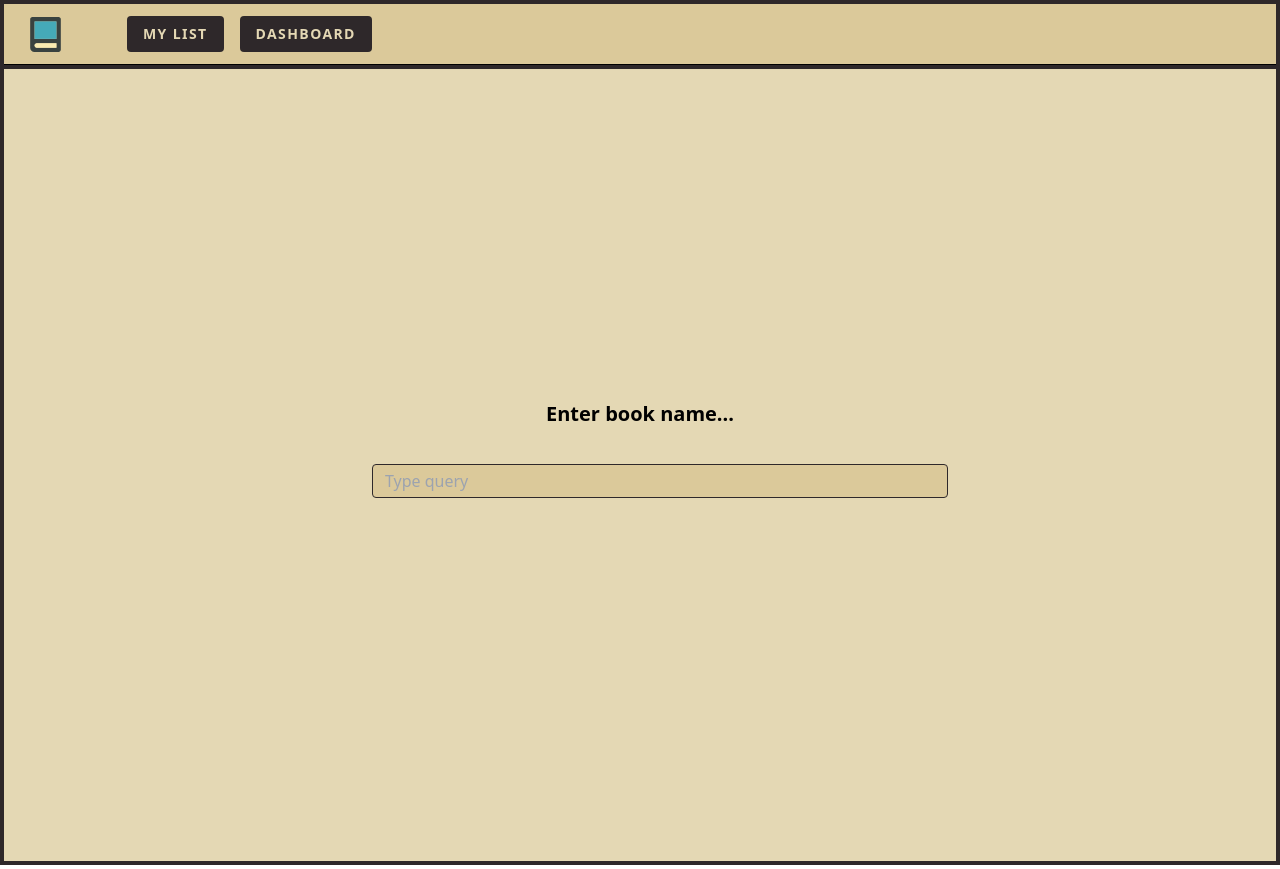
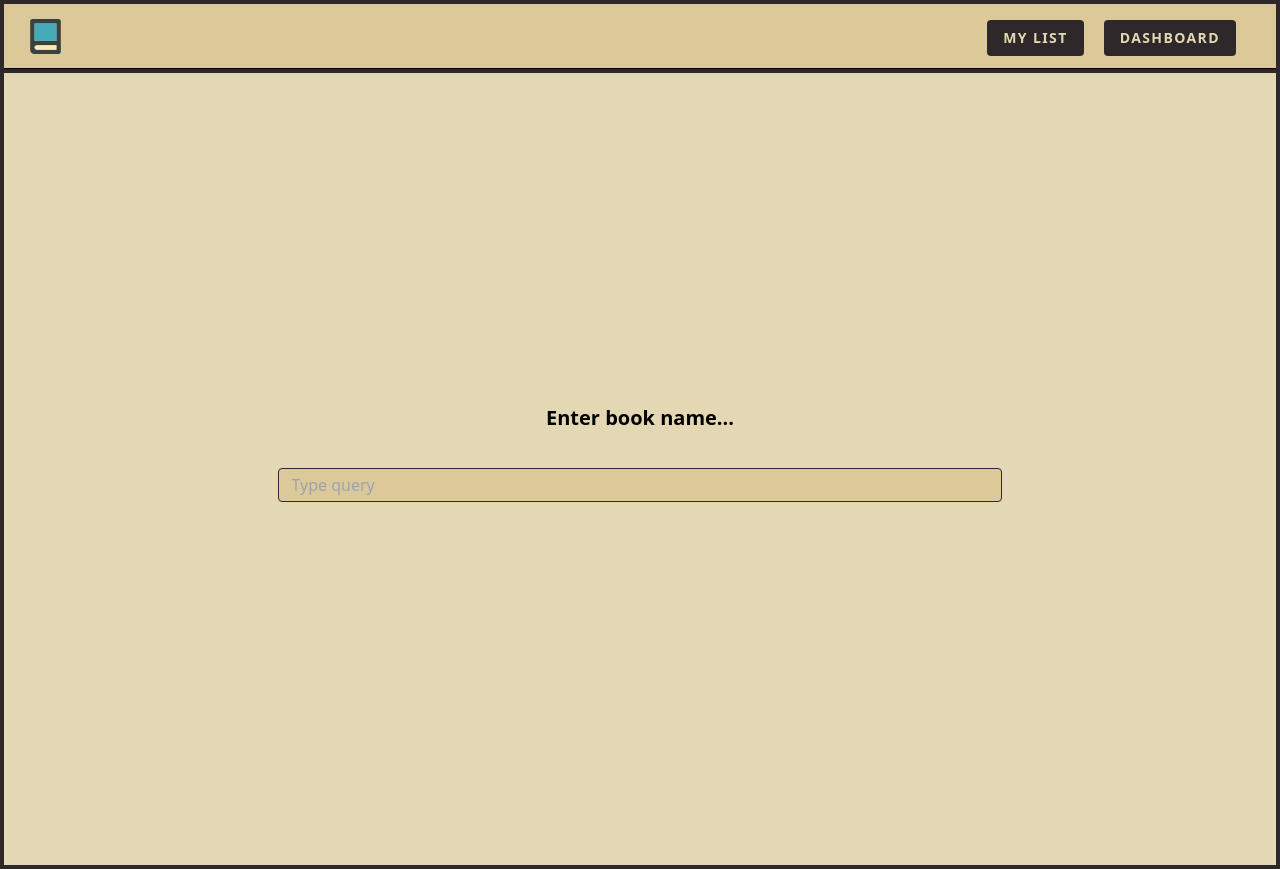
Before and after one commit to f-okd/book-tracker, a React (Vite) app: page / in a window 1280 px wide. Built offline with nearby package versions, Linux system fonts and the light colour scheme.

Commit message:
fixed styling issues + added buttons to search results

```diff
--- a/src/Routes.tsx
+++ b/src/Routes.tsx
@@ -1,7 +1,7 @@
 import Error from './common/Error/Error';
 import Layout from './common/Layout/Layout';
-import Dashboard from './modules/Dashboard/Dashboard';
-import Home from './modules/Home/home/components/Home';
+import Home from './modules/home/home/components/Home';
+import Dashboard from './modules/dashboard/Dashboard';
 
 // need to keep routes config separate so we can instantiate different types of routers for tests/production
 // see App.test.tsx for use with MemoryRouter
--- a/src/common/Button/Button.tsx
+++ b/src/common/Button/Button.tsx
@@ -5,30 +5,31 @@ interface IButton {
   children: string | ReactNode;
   disabled?: boolean;
   to?: string;
-  type: 'primary' | 'ternary'; // Allow "primary" or "ternary"
+  type: 'small' | 'ternary'; // Allow "primary" or "ternary"
 }
 
 function Button({ children, disabled, to, type }: IButton) {
   const base =
-    'flex mb-2 sm:mb-0 sm:mr-4 px-3 py-2 sm:px-4 sm:py-2 text-xs sm:text-sm rounded font-semibold uppercase tracking-widest disabled:cursor-not-allowed';
+    ' text-primary text-center bg-ternary rounded font-semibold uppercase tracking-widest disabled:cursor-not-allowed';
 
   const styles = {
-    primary: base + ' text-ternary bg-secondary',
-    ternary: base + ' text-primary bg-ternary',
+    ternary:
+      base +
+      ' flex m-1 px-3 py-2 text-xs sm:mb-0 sm:mr-4 sm:px-4 sm:py-2 sm:text-sm',
+    small:
+      base +
+      ' flex-1 w-20 m-1 sm:mb-0 py-2 text-xs rounded-full sm:px-4 sm:py-2 sm:text-sm  ',
   };
 
   if (to)
     return (
-      <Link to={to} className={styles[type as 'primary' | 'ternary']}>
+      <Link to={to} className={styles[type as 'small' | 'ternary']}>
         {children}
       </Link>
     );
 
   return (
-    <button
-      disabled={disabled}
-      className={styles[type as 'primary' | 'ternary']}
-    >
+    <button disabled={disabled} className={styles[type as 'small' | 'ternary']}>
       {children}
     </button>
   );
--- a/src/common/Layout/Header.tsx
+++ b/src/common/Layout/Header.tsx
@@ -33,7 +33,7 @@ const Header = () => {
             </Button>
           </div>
 
-          <div className="hidden sm:ml-[4rem] sm:flex flex-grow items-center justify-right">
+          <div className="hidden items-center justify-right sm:ml-[4rem] sm:flex ">
             <Button to="/browse" type="ternary">
               My list
             </Button>
--- a/src/common/SearchBar/SearchBar.tsx
+++ b/src/common/SearchBar/SearchBar.tsx
@@ -7,7 +7,7 @@ interface ISearchBar {
 
 const SearchBar = ({ value, ...props }: ISearchBar) => {
   return (
-    <div className="mb-3 w-full max-w-xs sm:max-w-sm md:max-w-md lg:max-w-lg xl:max-w-xl">
+    <div className="mb-3 flex  w-[90%] sm:w-[60%]">
       <input
         type="search"
         className="w-full bg-secondary relative m-5 min-w-0 flex-auto rounded border border-solid border-ternary bg-transparent px-3 py-[0.25rem] outline-none transition duration-200 ease-in-out focus:z-[3] focus:border-primary focus:outline-ternary"
--- a/src/modules/Home/search/components/Search.tsx
+++ b/src/modules/Home/search/components/Search.tsx
@@ -13,7 +13,6 @@ const Search = ({ value, handleSetSearchResults, children }: ISearch) => {
   const [isLoading, setIsLoading] = useState(false);
 
   useEffect(() => {
-    console.log(value);
     const controller = new AbortController();
     const fetchBook = async () => {
       try {
@@ -45,7 +44,7 @@ const Search = ({ value, handleSetSearchResults, children }: ISearch) => {
         const booksFromApi: IBook[] = response.data.items.map((book: any) =>
           parseBook(book),
         );
-        console.log(booksFromApi);
+        console.log(response.data.items);
         handleSetSearchResults(booksFromApi);
       } catch (e) {
         console.log(`Error fetching books: ${(e as Error).message}`);
--- a/src/modules/Home/search/components/SearchResultItem.tsx
+++ b/src/modules/Home/search/components/SearchResultItem.tsx
@@ -1,3 +1,4 @@
+import Button from '../../../../common/Button/Button';
 import { IBook } from '../../../../utils/types';
 
 interface ISearchResultItem {
@@ -11,19 +12,21 @@ const SearchResultItem = ({ book }: ISearchResultItem) => {
       id="bookPreview"
     >
       <img
-        className="mr-2" // Add margin to the right of the image
+        className="mr-2 w-[50px] md:w-[100px]" // Add margin to the right of the image
         id="bookPreviewImage"
-        width={50} // Adjusted width for better visibility
         src={book.smallThumbnail ?? 'bookNotFound.png' ?? undefined}
       />
 
       <div className="flex flex-col" id="bookPreviewDescription">
-        <p className="font-semibold">{book.title}</p>
-        <p className="text-xs italic">
+        <p className="font-semibold md:text-lg">{book.title}</p>
+        <p className="text-xs italic md:text-sm">
           {book.authors && book.authors.length > 0
             ? book.authors.slice(0, 2).join(', ')
             : 'no authors listed'}
         </p>
+        <Button type="small" to="/">
+          View
+        </Button>
       </div>
     </div>
   );
--- a/src/modules/Home/search/components/SearchResultList.tsx
+++ b/src/modules/Home/search/components/SearchResultList.tsx
@@ -6,9 +6,8 @@ interface ISearchResults {
 }
 
 const SearchResultList = ({ searchResults }: ISearchResults) => {
-  // return searchResults.map((book: IBook) => <p key={book.id}>{book.title}</p>);
   return (
-    <div className="flex flex-col">
+    <div className="flex flex-col w-[90%] sm:w-[60%]">
       {searchResults.map((searchResult) => (
         <SearchResultItem book={searchResult} />
       ))}
```
